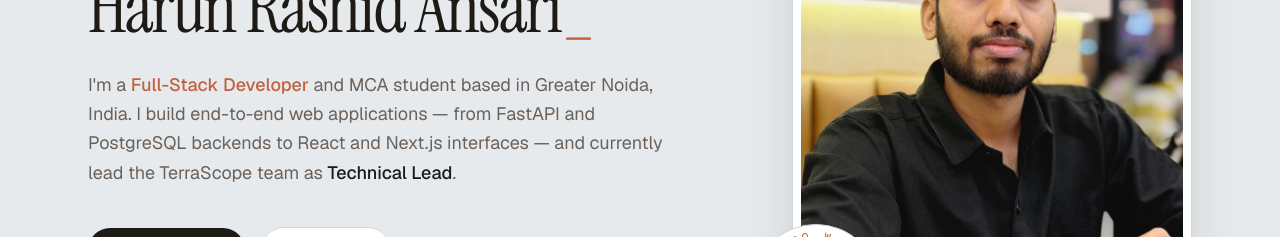
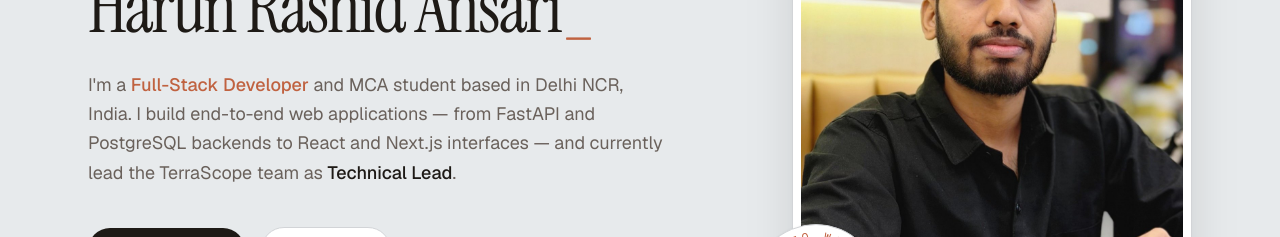
Before and after one commit to Harunrashid444/My-Portfolio-Website, a Next.js app: page / in a window 1280 px wide. Shown: the part 345-582 px from the top of the page. Built offline with nearby package versions, Linux system fonts and the light colour scheme.

Commit message:
Say Delhi NCR instead of Greater Noida in hero intro

```diff
--- a/components/hero.tsx
+++ b/components/hero.tsx
@@ -38,7 +38,7 @@ export function Hero() {
           style={{ animationDelay: '240ms' }}
         >
           I&apos;m a <span className="font-medium text-accent">Full-Stack Developer</span> and MCA
-          student based in Greater Noida, India. I build end-to-end web applications — from
+          student based in Delhi NCR, India. I build end-to-end web applications — from
           FastAPI and PostgreSQL backends to React and Next.js interfaces — and currently lead the
           TerraScope team as <span className="font-medium text-foreground">Technical Lead</span>.
         </p>
```
